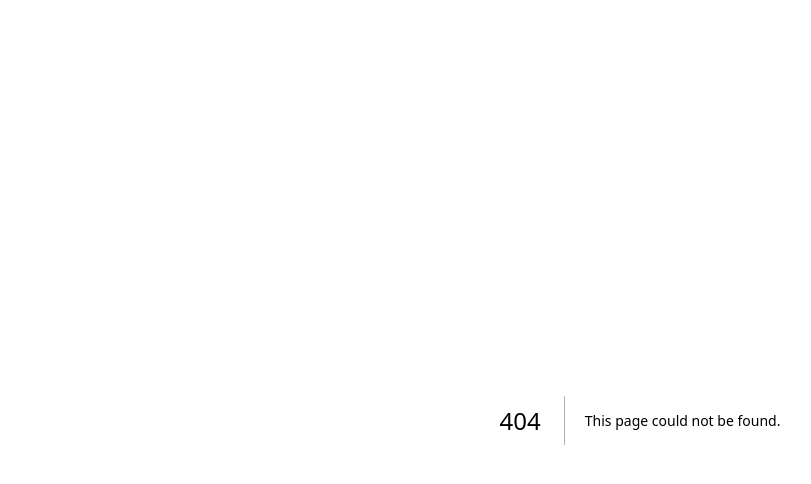
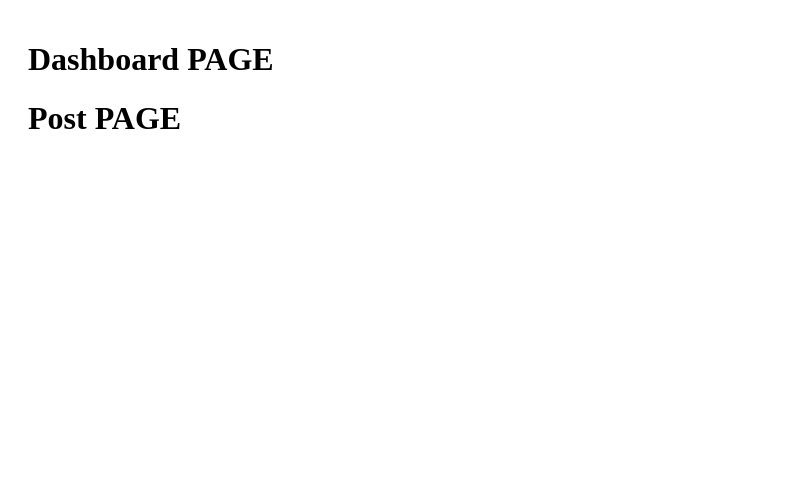
Before and after one commit to ferlobo1985/UDMY-REACT19-Next-JS-Basics, a Next.js app: page /dashboard in a window 1280 px wide. Before the commit this address had no page. Shown: the top 484 px of the page, without its empty margins (0-811 px from the left). Built offline with nearby package versions, Linux system fonts and the light colour scheme.

Commit message:
13-Parallel route
13-Parallel route

```diff
--- /dev/null
+++ b/src/app/dashboard/@analytics/page.js
@@ -0,0 +1,3 @@
+export default function AnalyticsPage(){
+    return <h1>Analytics PAGE</h1>
+}
--- /dev/null
+++ b/src/app/dashboard/@posts/page.js
@@ -0,0 +1,3 @@
+export default function PostsPage(){
+    return <h1>Post PAGE</h1>
+}
--- /dev/null
+++ b/src/app/dashboard/layout.js
@@ -0,0 +1,10 @@
+export default function DashboardLayout(props){
+    const conditional = false;
+
+    return(
+        <>
+            { props.children }
+            { conditional ? props.analytics : props.posts }
+        </>
+    )
+}
--- /dev/null
+++ b/src/app/dashboard/page.js
@@ -0,0 +1,3 @@
+export default function DashboardPage(){
+    return <h1>Dashboard PAGE</h1>
+}
```
